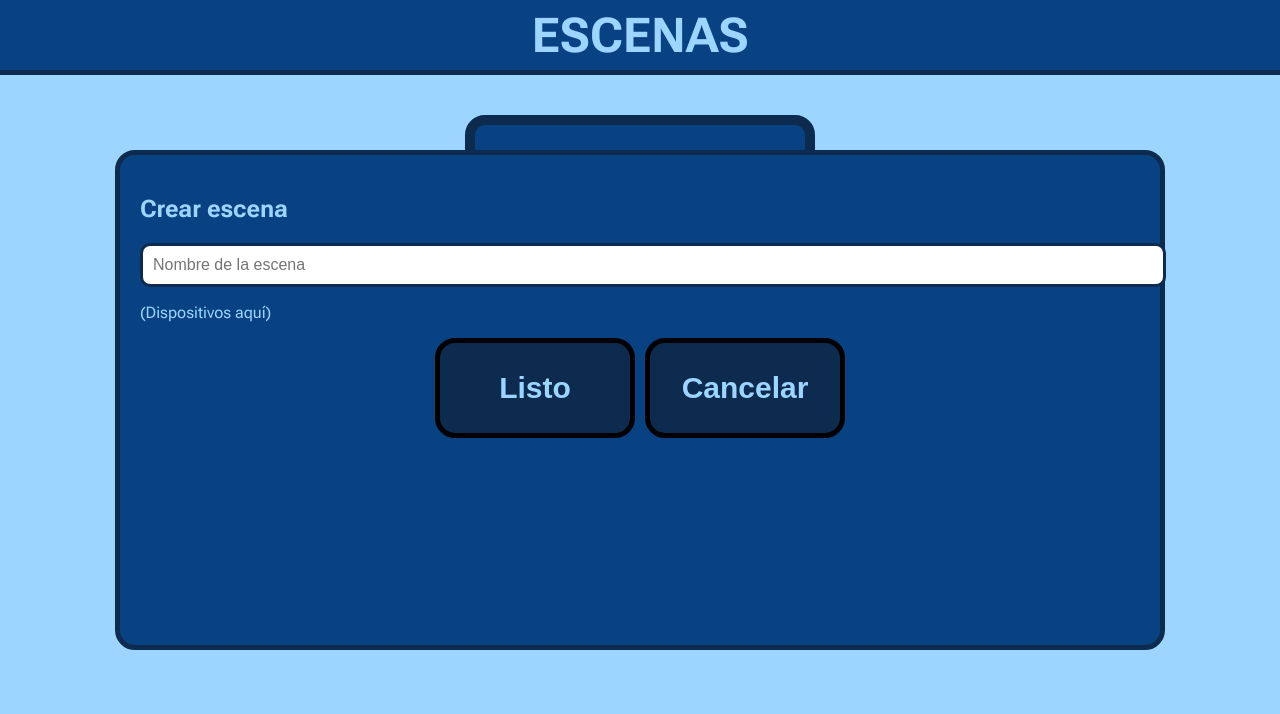
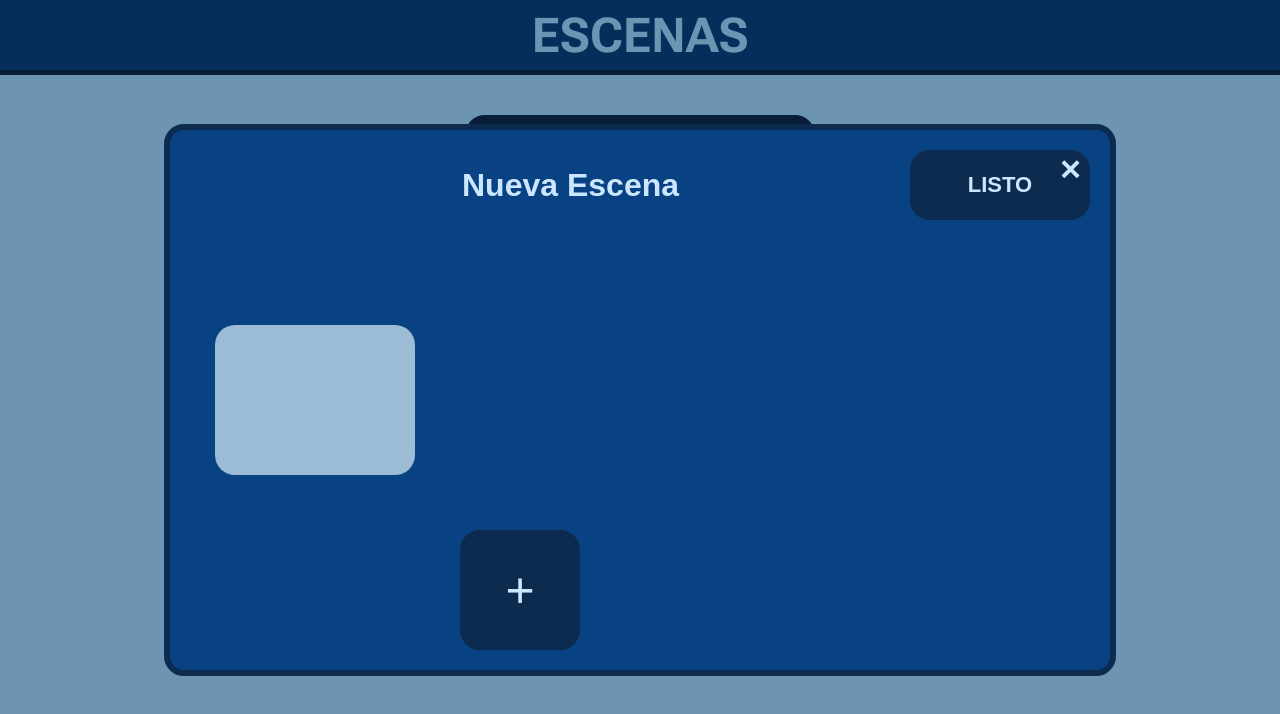
Before and after one commit to Bryan05U/Proyecto-TPA_2026, a React (Vite) app: page /escenas in a window 1280 px wide. Both pictures are taken after a click on the button "+ Nueva escena". Shown: the top 714 px of the page. Built offline with nearby package versions, Linux system fonts and the light colour scheme.

Commit message:
Subiendo nuevo formulario con ia

```diff
--- a/src/components/FormularioEscenas.tsx
+++ b/src/components/FormularioEscenas.tsx
@@ -7,7 +7,7 @@ type Props = {
 };
 
 function FormularioEscena({ onCrear, onCerrar }: Props) {
-  const [nombre, setNombre] = useState("");
+  const [nombre, setNombre] = useState("Nueva Escena");
 
   const handleCrear = () => {
     if (nombre.trim() === "") return;
@@ -16,21 +16,41 @@ function FormularioEscena({ onCrear, onCerrar }: Props) {
   };
 
   return (
-    <div className="formulario">
-      <h2>Crear escena</h2>
+    <div className="overlay">
+      <div className="formulario-card">
 
-      <input
-        type="text"
-        placeholder="Nombre de la escena"
-        value={nombre}
-        onChange={(e) => setNombre(e.target.value)}
-      />
+        <button className="btn-cerrar" onClick={onCerrar}>
+          ✕
+        </button>
 
-      <p>(Dispositivos aquí)</p>
+        <div className="formulario-contenido">
 
-      <div className="botones-form">
-        <button onClick={handleCrear}>Listo</button>
-        <button onClick={onCerrar}>Cancelar</button>
+          {/* IZQUIERDA (ICONO) */}
+          <div className="icono-grande">
+            <div className="placeholder-icono"></div>
+          </div>
+
+          <div className="contenido">
+
+            <div className="top">
+              <input
+                className="input-nombre"
+                value={nombre}
+                onChange={(e) => setNombre(e.target.value)}
+              />
+
+              <button className="btn-listo" onClick={handleCrear}>
+                LISTO
+              </button>
+            </div>
+
+            <div className="bottom">
+              <button className="btn-agregar">+</button>
+            </div>
+
+          </div>
+        </div>
+
       </div>
     </div>
   );
--- a/src/styles/FormularioEscenas.css
+++ b/src/styles/FormularioEscenas.css
@@ -1,53 +1,135 @@
-.formulario {
+/* 🔲 FONDO OSCURO */
+.overlay {
   position: fixed;
-  top: 50%;
-  left: 50%;
+  inset: 0;
+  background: rgba(0, 0, 0, 0.3);
 
-  width: 1000px;
-  min-height: 450px;
+  display: flex;
+  justify-content: center;
+  align-items: center;
+}
 
-  transform: translate(-50%, -50%);
+/* 🟦 CARD PRINCIPAL */
+.formulario-card {
+  position: relative;
+
+  width: 900px;
+  height: 500px;
+
   background-color: var(--color-botones);
+  border: 6px solid var(--color-borde);
+  border-radius: 20px;
 
   padding: 20px;
-
-  border-radius: 20px;
-  border: 5px solid var(--color-borde);
-  z-index: 100;
 }
 
-.formulario input {
-  width: 100%;
-  padding: 10px;
+/* ❌ BOTÓN CERRAR */
+.btn-cerrar {
+  position: absolute;
+  top: 15px;
+  right: 15px;
 
-  border-radius: 10px;
-  border: 3px solid var(--color-borde);
+  width: 50px;
+  height: 50px;
 
-  background-color: white;
-  font-size: 16px;
+  border-radius: 12px;
+  border: none;
+
+  background: transparent;
+  color: #cde6ff;
+
+  font-size: 28px;
+  font-weight: bold;
+
+  cursor: pointer;
 }
 
-.botones-form {
+.btn-cerrar:hover {
+  background-color: rgba(255,255,255,0.1);
+}
+
+/* 🧱 CONTENEDOR INTERNO */
+.formulario-contenido {
+  display: flex;
+  height: 100%;
+  gap: 20px;
+}
+
+/* 🧊 ICONO */
+.icono-grande {
+  width: 250px;
   display: flex;
   align-items: center;
   justify-content: center;
-  gap: 10px;
 }
 
-.botones-form button {
+.placeholder-icono {
   width: 200px;
-  height: 100px;
+  height: 150px;
+  background-color: #9bbcd4;
+  border-radius: 20px;
+}
 
-  color: var(--color-text);
+/* 📄 CONTENIDO DERECHO */
+.contenido {
+  flex: 1;
+  display: flex;
+  flex-direction: column;
+  justify-content: space-between;
+}
 
-  font-size: 30px;
+/* 🔝 TOP */
+.top {
+  display: flex;
+  justify-content: space-between;
+  align-items: center;
+}
+
+/* ✏️ INPUT */
+.input-nombre {
+  font-size: 32px;
   font-weight: bold;
 
-  padding: 10px;
+  background: transparent;
+  border: none;
+  color: #cde6ff;
+
+  outline: none;
+}
+
+/* 🔘 BOTÓN LISTO */
+.btn-listo {
+  width: 180px;
+  height: 70px;
 
   border-radius: 20px;
-  border: 5px solid var(--color-borde-oscuro);
+  border: 3px solid var(--color-borde);
 
-  background-color: var(--color-botones-oscuros);
+  background-color: #0c2b4e;
+  color: #cde6ff;
+
+  font-size: 22px;
+  font-weight: bold;
+
   cursor: pointer;
 }
+
+/* ➕ BOTÓN AGREGAR */
+.bottom {
+  display: flex;
+  justify-content: flex-start;
+}
+
+.btn-agregar {
+  width: 120px;
+  height: 120px;
+
+  border-radius: 20px;
+  border: 3px solid var(--color-borde);
+
+  background-color: #0c2b4e;
+  color: #cde6ff;
+
+  font-size: 50px;
+  cursor: pointer;
+}
```
